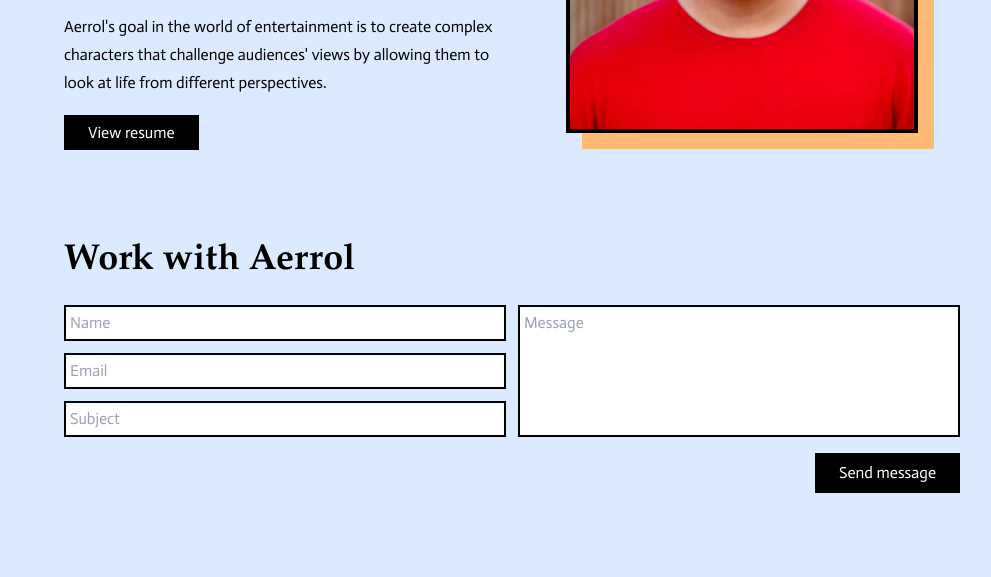
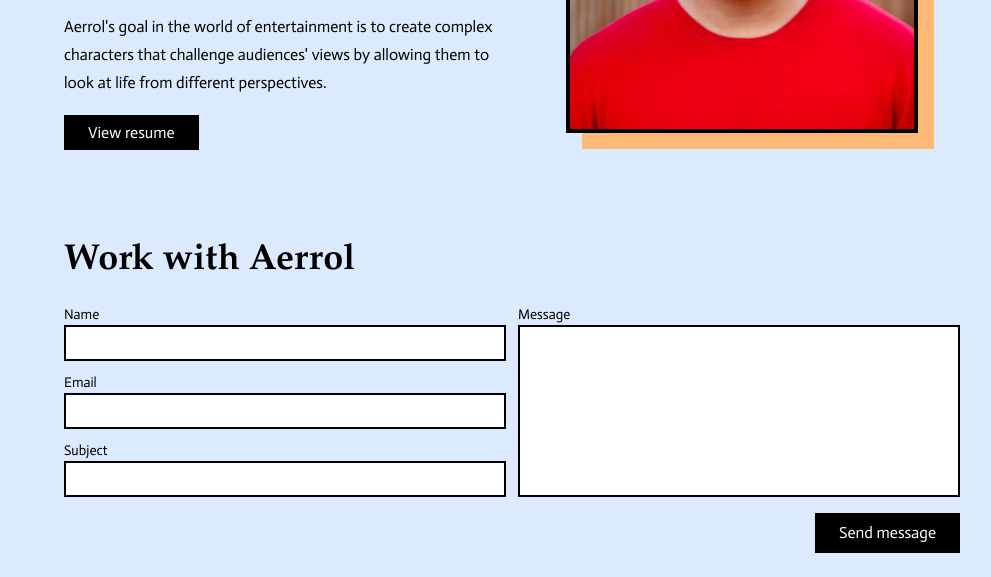
Before and after one commit to aqandrew/aerrol-actor, a website built with Vite: page src/index.html in a window 1280 px wide. Shown: the part 930-1507 px from the top of the page, without its empty margins (128-1119 px from the left). Built offline with nearby package versions, Linux system fonts and the light colour scheme.

Commit message:
give form fields visible text labels

```diff
--- a/src/index.html
+++ b/src/index.html
@@ -135,30 +135,38 @@
           <div
             class="grid grid-rows-3 sm:grid-cols-2 gap-3 sm:grid-flow-col mb-4"
           >
+            <label class="text-sm">
+              Name
               <input
                 type="text"
                 name="name"
-              placeholder="Name"
-              class="p-1 border-2 border-black"
+                class="block w-full p-1 border-2 border-black text-base"
               />
+            </label>
+            <label class="text-sm">
+              Email
               <input
                 type="email"
                 name="email"
-              placeholder="Email"
-              class="p-1 border-2 border-black"
+                class="block w-full p-1 border-2 border-black text-base"
               />
+            </label>
+            <label class="text-sm"
+              >Subject
               <input
                 type="text"
                 name="subject"
-              placeholder="Subject"
-              class="p-1 border-2 border-black"
+                class="block w-full p-1 border-2 border-black text-base"
               />
+            </label>
+            <label class="row-span-3 flex flex-col text-sm">
+              Message
               <textarea
                 name="message"
-              placeholder="Message"
                 rows="5"
-              class="row-span-3 resize-none p-1 border-2 border-black"
+                class="flex-1 resize-none p-1 border-2 border-black text-base"
               ></textarea>
+            </label>
           </div>
 
           <div class="flex justify-end">
```
Lines whose indentation alone changed are shown as unchanged.
